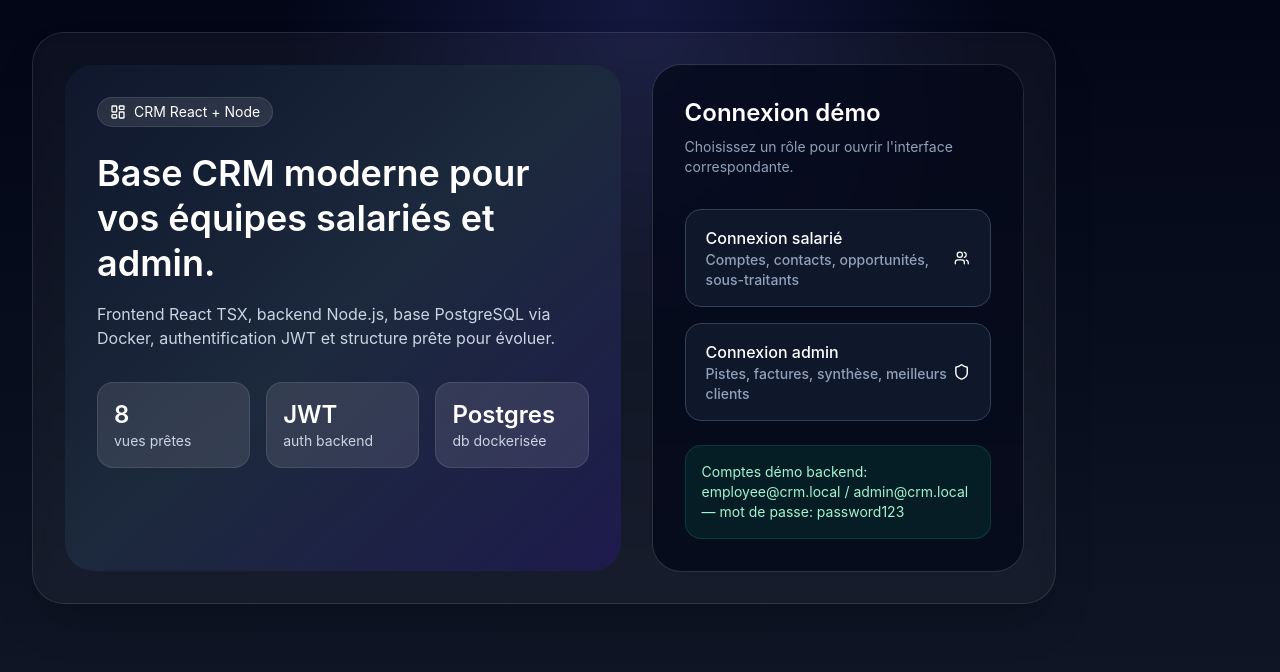
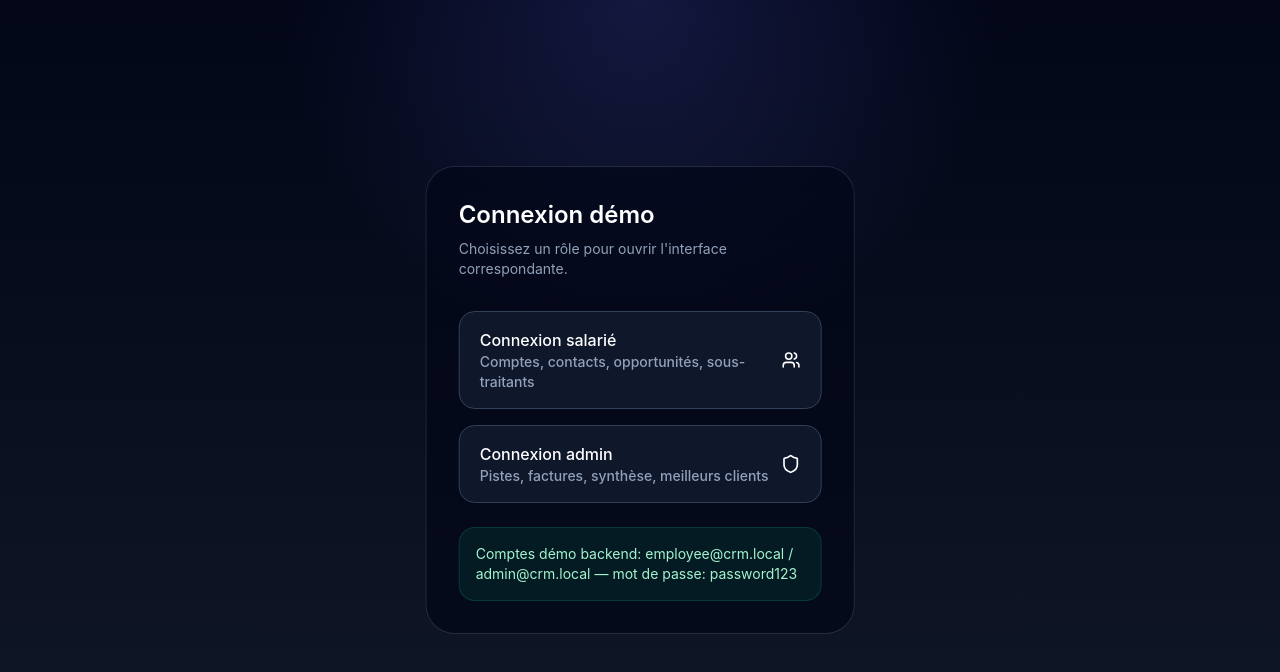
Before and after one commit to Erzenkell/cwi, a React (Vite) app: page / in a window 1280 px wide. Shown: the top 672 px of the page. Built offline with nearby package versions, Linux system fonts and the light colour scheme.

Commit message:
UPadted login page

```diff
--- a/src/app/App.tsx
+++ b/src/app/App.tsx
@@ -86,30 +86,7 @@ const topClients = [
 
 function LoginCard({ onLogin }: { onLogin: (role: Role) => void }) {
   return (
-    <div className="w-full max-w-5xl grid gap-8 rounded-[32px] border border-white/10 bg-white/[0.04] p-4 shadow-2xl shadow-black/20 backdrop-blur md:grid-cols-[1.2fr_0.8fr] md:p-8">
-      <div className="rounded-[28px] bg-gradient-to-br from-slate-900 via-slate-800 to-indigo-950 p-8 text-white">
-        <div className="inline-flex items-center gap-2 rounded-full border border-white/10 bg-white/10 px-3 py-1 text-sm">
-          <LayoutDashboard className="size-4" /> CRM React + Node
-        </div>
-        <h1 className="mt-6 text-4xl font-semibold leading-tight">Base CRM moderne pour vos équipes salariés et admin.</h1>
-        <p className="mt-4 max-w-xl text-sm text-slate-300 md:text-base">
-          Frontend React TSX, backend Node.js, base PostgreSQL via Docker, authentification JWT et structure prête pour évoluer.
-        </p>
-        <div className="mt-8 grid gap-4 sm:grid-cols-3">
-          {[
-            ['8', 'vues prêtes'],
-            ['JWT', 'auth backend'],
-            ['Postgres', 'db dockerisée'],
-          ].map(([value, label]) => (
-            <div key={label} className="rounded-2xl border border-white/10 bg-white/10 p-4">
-              <div className="text-2xl font-semibold">{value}</div>
-              <div className="text-sm text-slate-300">{label}</div>
-            </div>
-          ))}
-        </div>
-      </div>
-
-      <div className="flex flex-col justify-between rounded-[28px] bg-slate-950/70 p-8 text-white ring-1 ring-white/10">
+    <div className="absolute left-1/2 top-1/2 flex flex-col w-1/3 -translate-x-1/2 -translate-y-1/2 justify-between rounded-[28px] bg-slate-950/70 p-8 text-white ring-1 ring-white/10">
       <div>
         <h2 className="text-2xl font-semibold">Connexion démo</h2>
         <p className="mt-2 text-sm text-slate-400">Choisissez un rôle pour ouvrir l'interface correspondante.</p>
@@ -141,7 +118,6 @@ function LoginCard({ onLogin }: { onLogin: (role: Role) => void }) {
 
       <div className="mt-6 rounded-2xl border border-emerald-500/20 bg-emerald-500/10 p-4 text-sm text-emerald-200">
         Comptes démo backend: employee@crm.local / admin@crm.local — mot de passe: password123
-        </div>
       </div>
     </div>
   );
```
Lines whose indentation alone changed are shown as unchanged.
